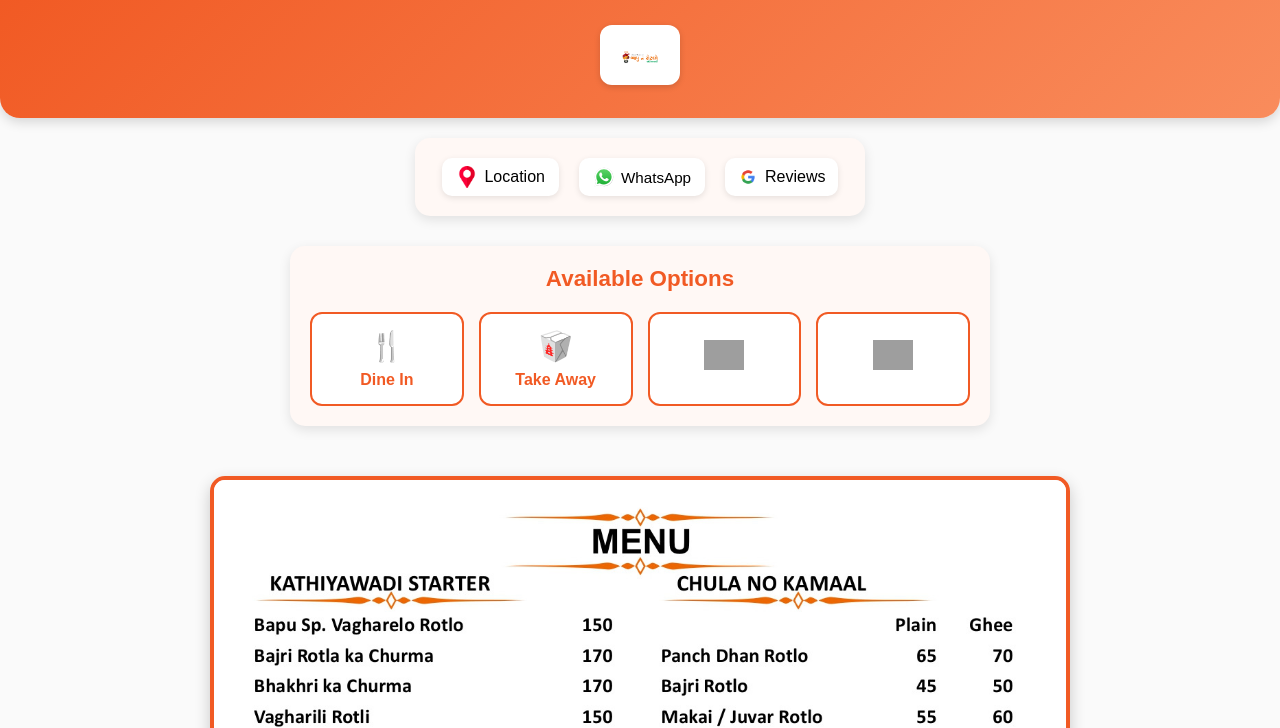
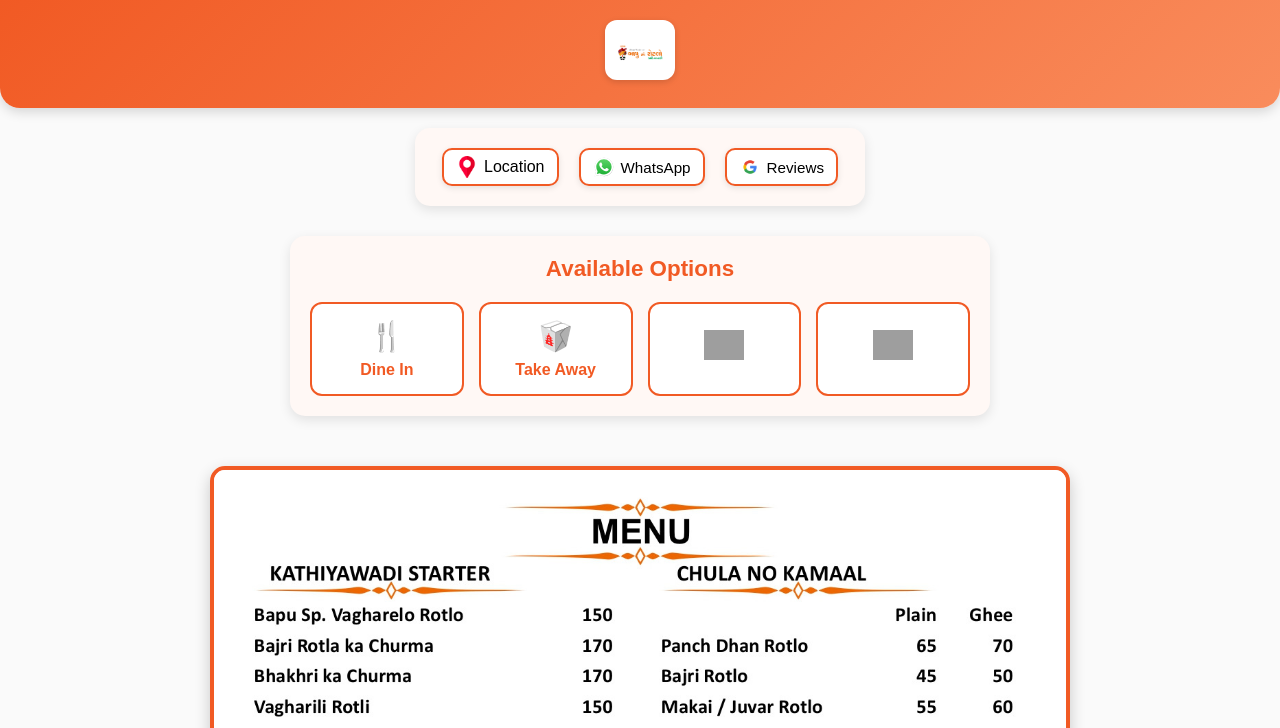
Before and after one commit to Savani4378/menu, a plain HTML site: page index.html in a window 1280 px wide. Shown: the top 728 px of the page. Drawn offline with Linux system fonts and the light colour scheme; grey boxes are pictures that could not be loaded.

Commit message:
Update menu.css

```diff
--- a/menu.css
+++ b/menu.css
@@ -23,11 +23,10 @@
     flex-direction: column; /* Stack logo + language switch vertically */
     align-items: center;    /* Center horizontally */
     justify-content: center;
-    padding: 20px 0;
+    padding: 10px 0;
     text-align: center;
     background: linear-gradient(135deg, #f15a24, #f98c5c);
     color: #fff;
-    padding: 15px 0;
     border-bottom-left-radius: 20px;
     border-bottom-right-radius: 20px;
     box-shadow: 0 4px 12px rgba(0,0,0,0.15);
@@ -37,7 +36,7 @@
      /* margin-bottom: 12px;*/
       height: 70px;
       background: #fff;
-      padding: 10px 20px;
+      padding: 5px 10px;
       border-radius: 12px;
       box-shadow: 0 2px 6px rgba(0,0,0,0.15);
     }
@@ -105,14 +104,14 @@
     text-align: center;
     font-weight: bold;
     border-radius: 20px;
-    border: 2px solid #fff;
+    border: 2px solid #f15a24;
     text-decoration: none;
     transition: 0.3s;
   }
   .location-link:hover {
     background: transparent;
     color: #fff;
-    border-color: #fff;
+    border-color: #f15a24;
   }
 
   .header-row {
@@ -136,14 +135,34 @@
     text-decoration: none;
     font-weight: bold;
     border-radius: 20px;
-    border: 2px solid #fff;
+    border: 2px solid #f15a24;
     transition: all 0.3s ease;
     font-size: 0.95rem;
     white-space: nowrap;
   }
   .whatsapp-link:hover {
     background: #fff;
-    border-color: #fff;
+    border-color: #f15a24;
+  }
+
+  /* Google Review Button */
+  .review-link {
+    display: inline-block;
+    padding: 8px 18px;
+    background: #fff;
+    color: #f15a24;
+    text-align: center;
+    text-decoration: none;
+    font-weight: bold;
+    border-radius: 20px;
+    border: 2px solid #f15a24;
+    transition: all 0.3s ease;
+    font-size: 0.95rem;
+    white-space: nowrap;
+  }
+  .review-link:hover {
+    background: #fff;
+    border-color: #f15a24;
   }
 
   /* ================= OPTIONS BOX ================= */
```
